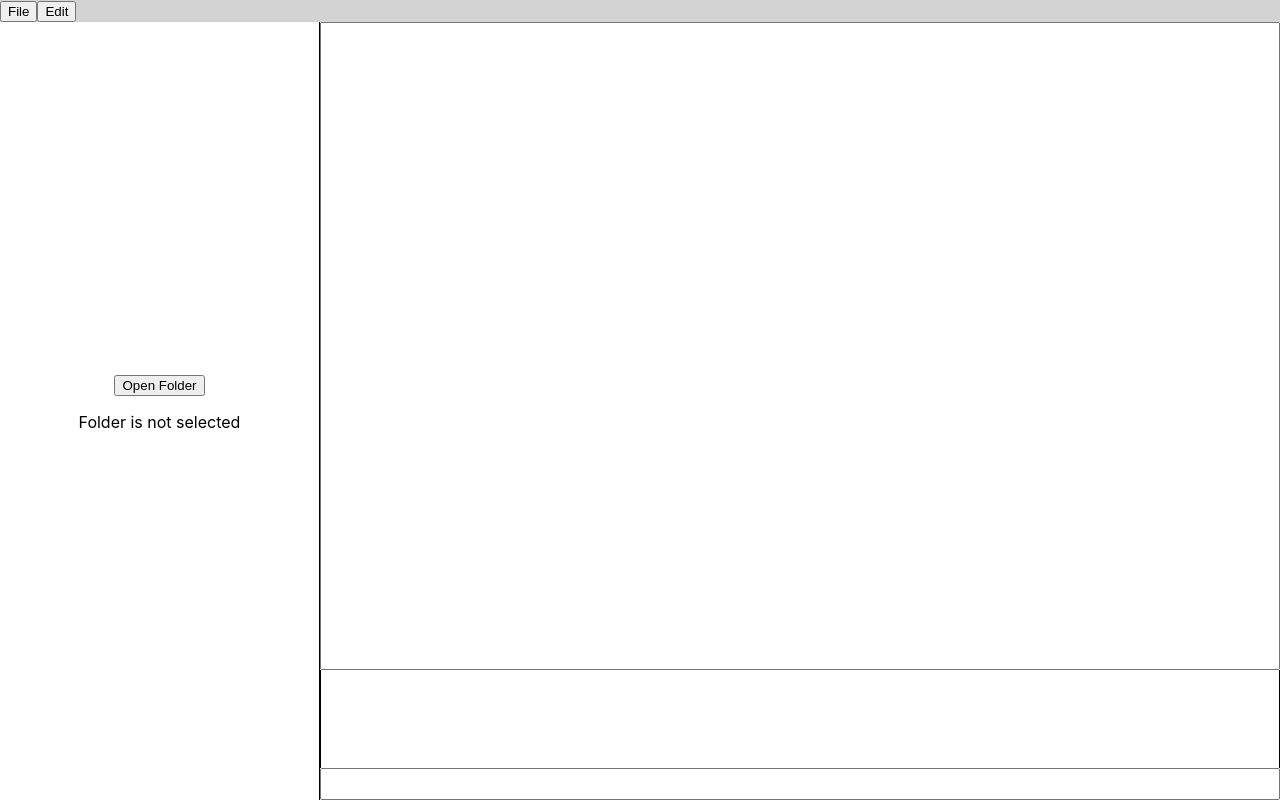
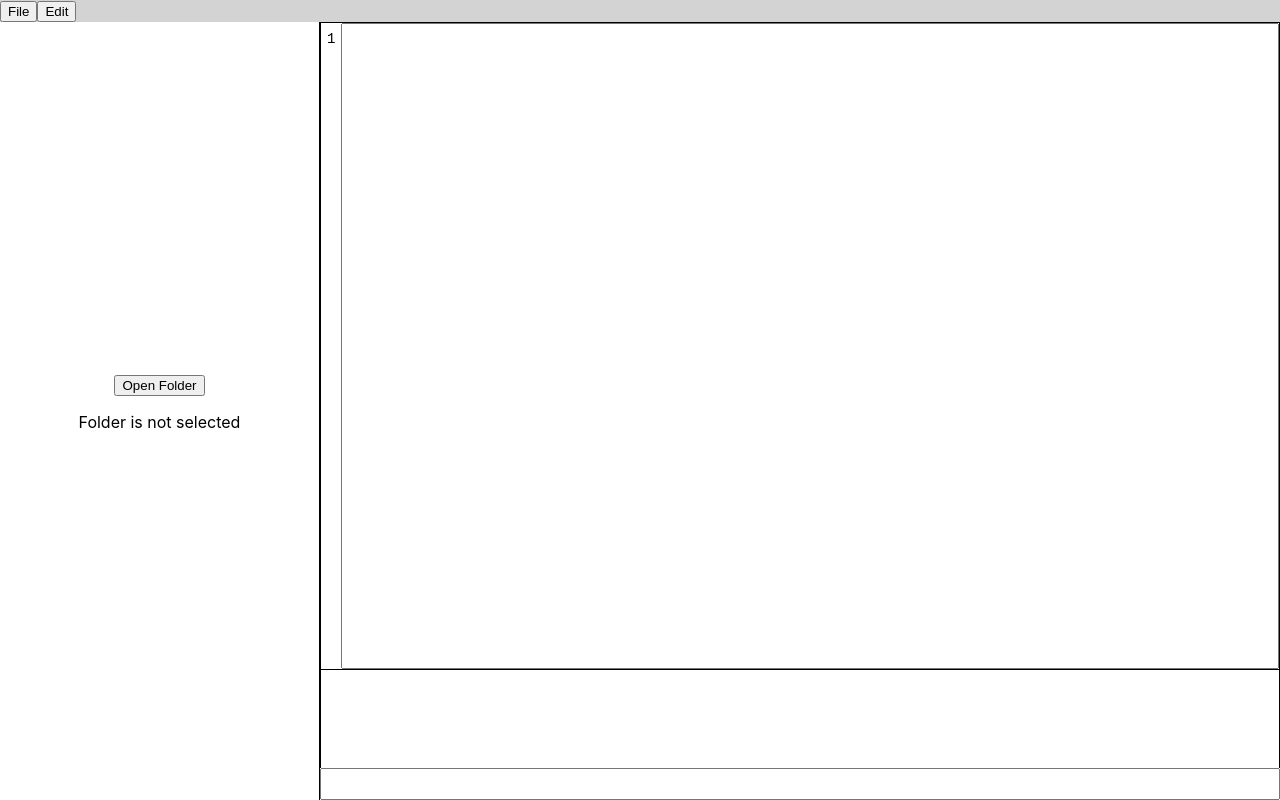
Before and after one commit to Walkername/code-editor, a React (Vite) app: page / in a window 1280 px wide. Built offline with nearby package versions, Linux system fonts and the light colour scheme.

Commit message:
feat(editor): line numbers

```diff
--- a/src/components/editor/editor.css
+++ b/src/components/editor/editor.css
@@ -1,10 +1,29 @@
 .editor {
     size: 100%;
     display: flex;
+    overflow: auto;
+    border: 1px solid black;
 }
 
-.editor textarea {
+.editor-line-numbers-container {
+    padding: 6px;
+    text-align: right;
+    overflow: hidden;
+    user-select: none;
+    line-height: 1.5;
+    font-size: 14px;
+    font-family: monospace;
+}
+
+.editor-textarea {
     resize: none;
+    white-space: pre;
     flex: 1;
     min-height: 0;
+    padding: 6px;
+    outline: none;
+    overflow: auto;
+    line-height: 1.5;
+    font-size: 14px;
+    font-family: monospace;
 }
--- a/src/components/editor/editor.tsx
+++ b/src/components/editor/editor.tsx
@@ -1,9 +1,36 @@
+import { useRef, useState } from "react";
 import "./editor.css";
 
 export default function Editor() {
+    const [text, setText] = useState<string>("");
+    const textareaRef = useRef<HTMLTextAreaElement>(null);
+    const lineNumbersRef = useRef<HTMLDivElement>(null);
+
+    const lineCount = text.split("\n").length;
+    const lineNumbers = Array.from({ length: lineCount }, (_, i) => i + 1);
+
+    const handleScroll = () => {
+        if (lineNumbersRef.current && textareaRef.current) {
+            lineNumbersRef.current.scrollTop = textareaRef.current.scrollTop;
+        }
+    };
+
     return (
         <div className="editor">
-            <textarea></textarea>
+            <div className="editor-line-numbers-container" ref={lineNumbersRef}>
+                {lineNumbers.map((number) => (
+                    <div className="editor-line-number" key={number}>
+                        {number}
+                    </div>
+                ))}
+            </div>
+            <textarea
+                className="editor-textarea"
+                ref={textareaRef}
+                wrap="off"
+                onScroll={handleScroll}
+                onChange={(e) => setText(e.target.value)}
+            />
         </div>
-    )
+    );
 }
--- a/src/pages/main-page/main-page.css
+++ b/src/pages/main-page/main-page.css
@@ -13,4 +13,5 @@
 .central-window {
     display: grid;
     grid-template-rows: 5fr 1fr;
+    overflow: hidden;
 }
```
Also changed, not shown: 1 other file (tests, documents, lock files or other folders).
